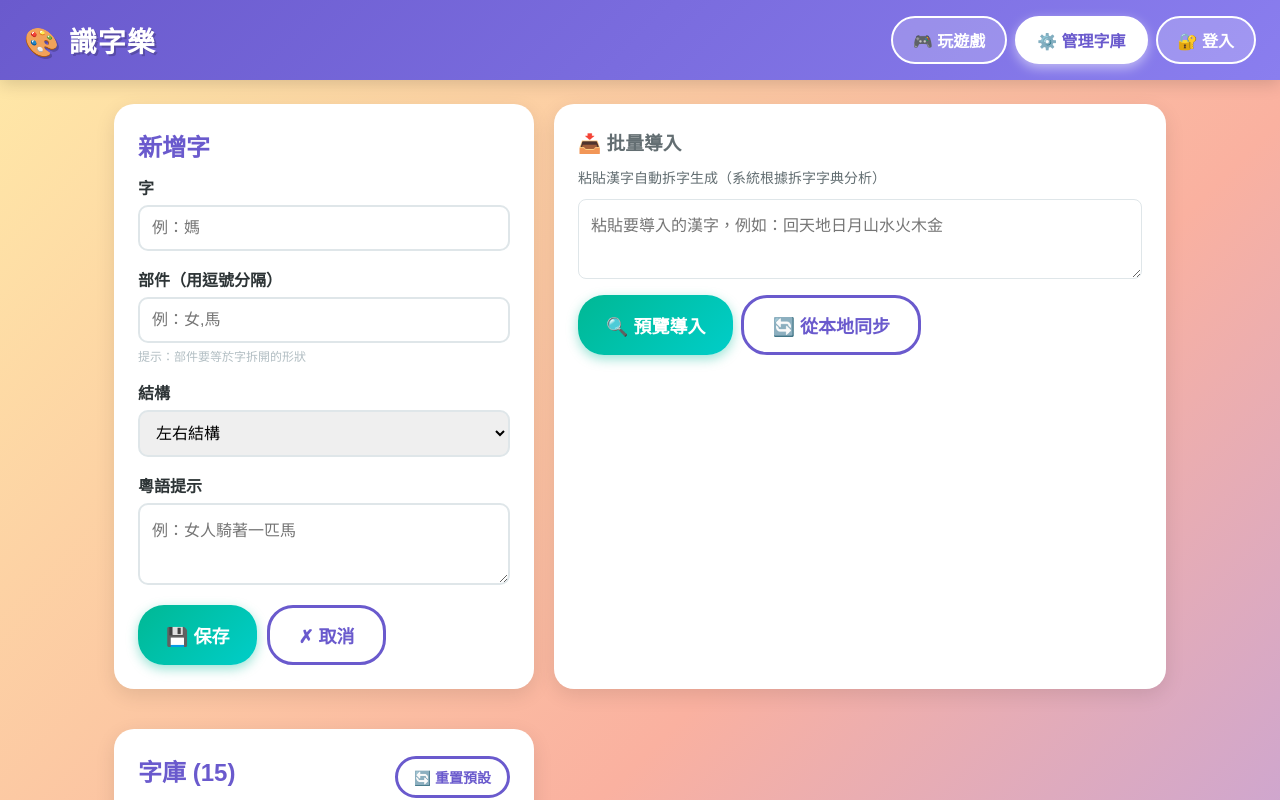
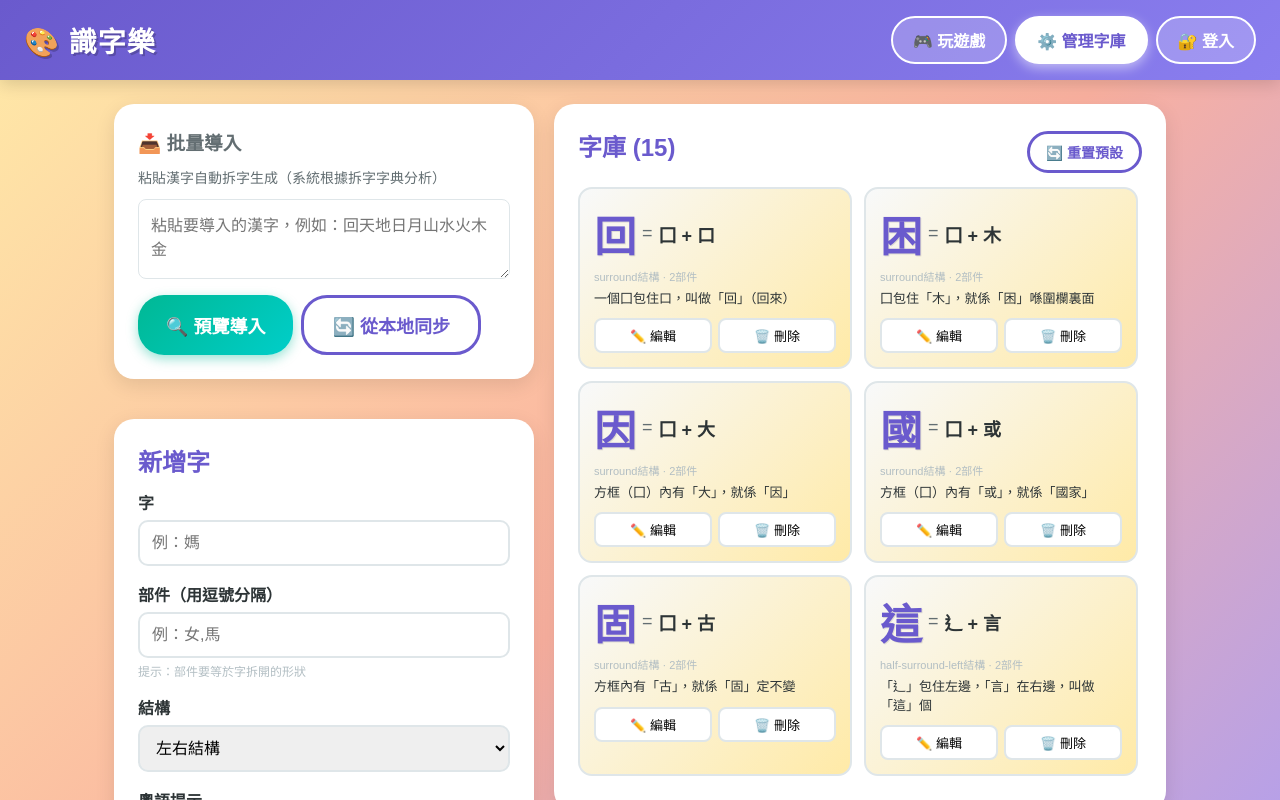
Before and after one commit to bullton/shizi, a website: page index.html in a window 1280 px wide. Both pictures are taken after a click on the button "⚙️ 管理字庫". Shown: the top 800 px of the page. Drawn offline with Linux system fonts and the light colour scheme; no server answers.

Commit message:
Fix admin layout: import above add form, char list on right

```diff
--- a/index.html
+++ b/index.html
@@ -98,6 +98,26 @@
   <!-- 管理字庫 -->
   <section id="view-admin" class="view">
     <div class="admin-layout">
+      <div class="admin-left">
+        <div class="card">
+          <h3>📥 批量導入</h3>
+          <p style="color:#636e72;font-size:14px;margin-bottom:12px">粘貼漢字自動拆字生成（系統根據拆字字典分析）</p>
+          <textarea id="import-chars" rows="3" placeholder="粘貼要導入的漢字，例如：回天地日月山水火木金"></textarea>
+          <div style="margin-top:12px;display:flex;gap:8px">
+            <button class="btn btn-primary" id="import-btn">🔍 預覽導入</button>
+            <button class="btn btn-secondary" id="sync-btn">🔄 從本地同步</button>
+          </div>
+        </div>
+
+        <div class="card" id="import-preview" style="display:none">
+          <h3>📋 導入預覽</h3>
+          <div id="import-preview-list"></div>
+          <div style="margin-top:16px;display:flex;gap:12px">
+            <button class="btn btn-primary" id="confirm-import-btn">✅ 確認導入</button>
+            <button class="btn btn-secondary" id="cancel-import-btn">✕ 取消</button>
+          </div>
+        </div>
+
         <div class="card">
           <h2 id="form-title">新增字</h2>
           <div class="form-field">
@@ -135,32 +155,16 @@
             <button class="btn btn-secondary" id="cancel-btn">✗ 取消</button>
           </div>
         </div>
-
-      <div class="card">
-        <h3>📥 批量導入</h3>
-        <p style="color:#636e72;font-size:14px;margin-bottom:12px">粘貼漢字自動拆字生成（系統根據拆字字典分析）</p>
-        <textarea id="import-chars" rows="3" placeholder="粘貼要導入的漢字，例如：回天地日月山水火木金"></textarea>
-        <div style="margin-top:12px;display:flex;gap:8px">
-          <button class="btn btn-primary" id="import-btn">🔍 預覽導入</button>
-          <button class="btn btn-secondary" id="sync-btn">🔄 從本地同步</button>
-        </div>
       </div>
 
-      <div class="card" id="import-preview" style="display:none">
-        <h3>📋 導入預覽</h3>
-        <div id="import-preview-list"></div>
-        <div style="margin-top:16px;display:flex;gap:12px">
-          <button class="btn btn-primary" id="confirm-import-btn">✅ 確認導入</button>
-          <button class="btn btn-secondary" id="cancel-import-btn">✕ 取消</button>
-        </div>
-      </div>
-
+      <div class="admin-right">
         <div class="card">
           <div class="list-header">
             <h2>字庫 (<span id="char-count">0</span>)</h2>
             <button class="btn btn-secondary small" id="reset-data-btn">🔄 重置預設</button>
           </div>
           <div class="char-list" id="char-list"></div>
+        </div>
       </div>
     </div>
   </section>
--- a/style.css
+++ b/style.css
@@ -698,6 +698,18 @@ nav {
 .admin-layout {
   display: grid;
   grid-template-columns: 420px 1fr;
+  gap: 20px;
+}
+
+.admin-left {
+  display: flex;
+  flex-direction: column;
+  gap: 20px;
+}
+
+.admin-right {
+  display: flex;
+  flex-direction: column;
   gap: 20px;
 }
 
```
Lines whose indentation alone changed are shown as unchanged.
